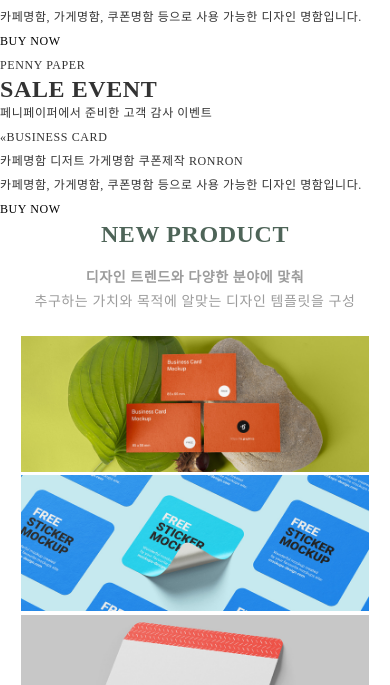
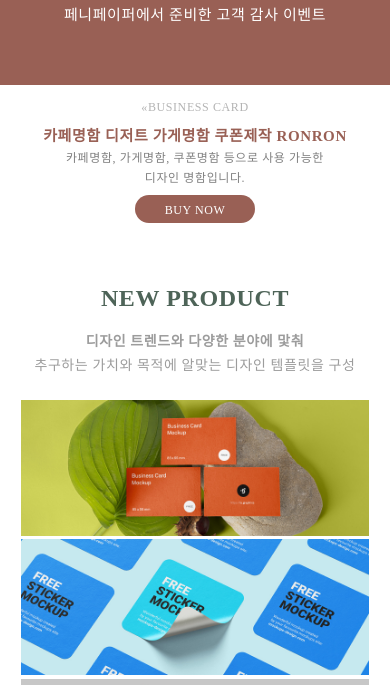
Before and after one commit to pennypaper/pennypaper_web_01, a plain HTML site: page index.html in a window 390 px wide. Shown: the part 3578-4263 px from the top of the page. Drawn offline with Linux system fonts and the light colour scheme; a web font is replaced by a local one.

Commit message:
Add files via upload

```diff
--- a/css/main_style.css
+++ b/css/main_style.css
@@ -1038,6 +1038,205 @@ body {
 		}
 
 /*-------------------------------------------------------*/
+/*07_SALE EVENT - 1920 ~ 1320px (PC) */
+/*-------------------------------------------------------*/
+
+#sale_wrap {
+	width: 100%;
+	height: 200px;
+	background-color: #996055;
+	margin-bottom: 100px;
+}
+
+.sale_center {
+	width: 1320px;
+	margin: 0 auto;
+}
+
+.sale_text {
+	width: 40%;
+	height: 200px;
+	float: left;
+	padding: 55px 50px;
+	box-sizing: border-box;
+}
+
+.sale_bnn {
+	width: 60%;
+	height: 200px;
+	float: right;
+	background-color: #fff;
+	padding: 35px 50px;
+	box-sizing: border-box;
+	background-image: url(../images/07_sale/sale_img_bg.png);
+	background-repeat: no-repeat;
+	background-position: center right 20px;
+}
+
+.sale_et1 {
+	font-size: 18px;
+	color: #fff;
+}
+
+.sale_text h1 {
+	font-size: 24px;
+	color: #fff;
+	margin: 5px 0 10px;
+}
+
+.sale_et2 {
+	font-family: 'NEXON Lv2 Gothic';
+	font-size: 16px;
+	color: #fff;
+}
+
+.sale_et3 {
+	font-size: 13px;
+	color: rgb(180, 180, 180);
+	margin-bottom: 5px;
+}
+
+.sale_et4 {
+	font-family: 'NEXON Lv2 Gothic';
+	font-size: 20px;
+	color: #996055;
+	font-weight: 700;
+}
+
+.sale_et5 {
+	font-family: 'NEXON Lv2 Gothic';
+	font-size: 15px;
+	color: rgb(128, 128, 128);
+}
+
+.sale_btn {
+	margin-top: 20px;
+}
+
+.sale_btn a {
+	color: #fff;
+	background-color: #996055;
+	padding: 10px 40px 7px;
+	border-radius: 50px;
+}
+
+.sale_btn a:hover {
+	background-color: #963521;
+}
+
+.sale_mobile {
+	display: none;
+}
+
+/*-------------------------------------------------------*/
+/*07_SALE EVENT - 1319 ~ 769px (PC) */
+/*-------------------------------------------------------*/
+
+	@media screen and (max-width: 1319px) {
+
+		.sale_center {
+			width: 100%;
+		}
+
+		.sale_text {
+		padding: 5.5% 5%;
+		}
+
+		.sale_bnn {
+			padding: 3.5% 5%;
+			background-image: url();
+		}
+
+	}
+
+/*-------------------------------------------------------*/
+/*07_SALE EVENT - 768 ~ 371px (tablet) */
+/*-------------------------------------------------------*/
+
+	@media screen and (max-width: 768px) {
+
+		.sale_pc {
+			display: none;
+		}
+
+		.sale_mobile {
+			display: block;
+		}
+
+		#sale_wrap {
+			width: 100%;
+			height: 350px;
+			background-color: none;
+			margin-bottom: 50px;
+			text-align: center;
+		}
+
+		.sale_mobile {
+			width: 100%;
+			height: 200px;
+			background-color: #996055;
+		}
+
+		.sale_center {
+			width: 100%;
+		}
+
+		.sale_text {
+			width: 100%;
+			float: none;
+			padding: 55px;
+		}
+
+		.sale_bnn {
+			width: 100%;
+			height: 150px;
+			padding: 10px;
+			background-image: none;
+		}
+
+		.sale_et1 {
+			font-size: 18px;
+			color: #fff;
+		}
+
+		.sale_text h1 {
+			font-size: 24px;
+			margin: 5px 0 10px;
+		}
+
+		.sale_et2 {
+			font-size: 15px;
+		}
+
+		.sale_et3 {
+			font-size: 12px;
+		}
+
+		.sale_et4 {
+			font-size: 15px;
+		}
+
+		.sale_et5 {
+			font-size: 12px;
+			line-height: 20px;
+		}
+
+		.sale_br {
+			display: block;
+		}
+
+		.sale_btn {
+			margin-top: 10px;
+		}
+
+		.sale_btn a {
+			padding: 8px 30px 6px;
+			border-radius: 50px;
+		}
+
+	}
+
+/*-------------------------------------------------------*/
 /*07_SALE EVENT - 370 ~ 0px (mobile) */
 /*-------------------------------------------------------*/
 @media screen and (max-width: 370px) {
@@ -1071,7 +1270,7 @@ body {
 	.sale_text {
 		width: 100%;
 		float: none;
-		padding: 30% 10px;
+		padding: 15%;
 	}
 
 	.sale_bnn {
@@ -1135,7 +1334,7 @@ body {
 
 #new_wrap {
 	width: 100%;
-	margin-bottom: 100px;
+	margin: 100px;
 	overflow: hidden;
 }
 
```
